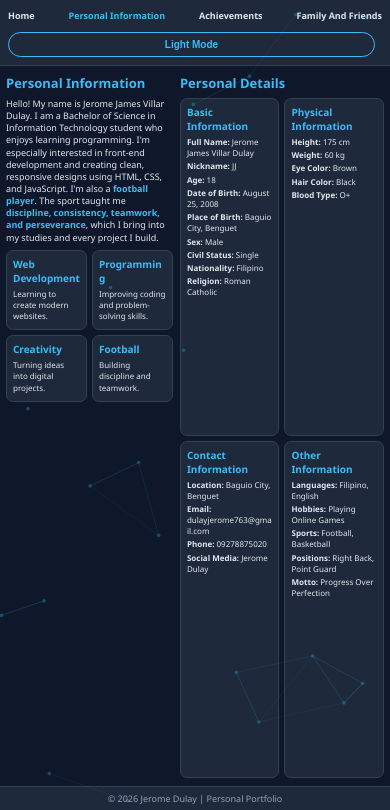
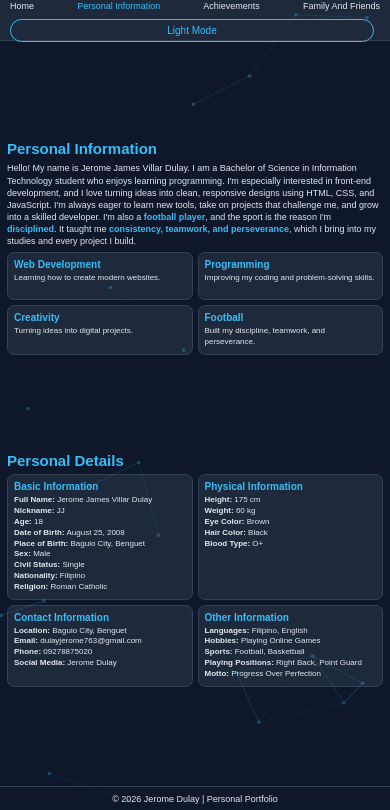
Before and after one commit to dulayjerome763-dotcom/Jerome.08, a plain HTML site: page about.html in a window 390 px wide. Shown: the part 34-844 px from the top of the page. Drawn offline with Linux system fonts and the light colour scheme.

Commit message:
Refactor about.html for improved styling and content

```diff
--- a/about.html
+++ b/about.html
@@ -4,13 +4,14 @@
 <head>
 <meta charset="UTF-8">
 <meta name="viewport" content="width=device-width, initial-scale=1.0">
+
 <title>Personal Information | Jerome Dulay</title>
 
 <style>
 :root {
     --bg: #0f172a;
+    --nav: #1e293b;
     --card: #1e293b;
-    --nav: #1e293b;
     --text: #e2e8f0;
     --muted: #94a3b8;
     --accent: #38bdf8;
@@ -19,8 +20,8 @@
 
 body.light {
     --bg: #f1f5f9;
+    --nav: #ffffff;
     --card: #ffffff;
-    --nav: #ffffff;
     --text: #0f172a;
     --muted: #64748b;
     --accent: #0284c7;
@@ -40,7 +41,7 @@ html, body {
 }
 
 body {
-    font-family: "Segoe UI", Arial, sans-serif;
+    font-family: Arial, Helvetica, sans-serif;
     background: var(--bg);
     color: var(--text);
     transition: background 0.3s, color 0.3s;
@@ -55,22 +56,21 @@ body {
     overflow: hidden;
 }
 
-/* NAVBAR */
+/* NAVIGATION BAR */
 .navbar {
-    flex-shrink: 0;
-    min-height: 65px;
-    padding: 10px 25px;
+    height: 44px;
+    min-height: 44px;
     display: flex;
     justify-content: space-between;
     align-items: center;
-    gap: 12px;
+    padding: 0 20px;
     background: var(--nav);
     border-bottom: 1px solid var(--border);
 }
 
 .logo {
     color: var(--accent);
-    font-size: 19px;
+    font-size: 18px;
     font-weight: bold;
     white-space: nowrap;
 }
@@ -78,70 +78,73 @@ body {
 .navbar ul {
     display: flex;
     align-items: center;
-    justify-content: center;
-    gap: 18px;
+    gap: 22px;
     list-style: none;
 }
 
-.navbar a {
+.navbar ul a {
     color: var(--text);
     text-decoration: none;
     font-size: 13px;
-    font-weight: 600;
     white-space: nowrap;
+    transition: color 0.3s;
 }
 
-.navbar a:hover,
-.navbar a.active {
+.navbar ul a:hover,
+.navbar ul a.active {
     color: var(--accent);
 }
 
+/* THEME BUTTON */
 #themeBtn {
     background: transparent;
     color: var(--accent);
     border: 1px solid var(--accent);
-    padding: 7px 13px;
+    padding: 6px 14px;
     border-radius: 25px;
+    font-size: 12px;
     cursor: pointer;
-    font-weight: bold;
-    font-size: 12px;
     white-space: nowrap;
 }
 
-/* MAIN LAYOUT */
+#themeBtn:hover {
+    background: var(--accent);
+    color: var(--bg);
+}
+
+/* MAIN CONTENT */
 main {
     flex: 1;
     min-height: 0;
-    display: grid;
-    grid-template-columns: 0.9fr 1.1fr;
-    gap: 18px;
-    padding: 15px 25px;
+    display: flex;
+    flex-direction: column;
+    justify-content: space-evenly;
+    padding: 14px 19px 12px;
+    gap: 12px;
     overflow: hidden;
 }
 
 .page-section {
-    min-width: 0;
-    min-height: 0;
     display: flex;
     flex-direction: column;
     gap: 10px;
+    min-height: 0;
 }
 
 h2 {
     color: var(--accent);
-    font-size: clamp(17px, 2vw, 25px);
+    font-size: 23px;
 }
 
 h3 {
     color: var(--accent);
-    font-size: clamp(11px, 1.2vw, 15px);
-    margin-bottom: 5px;
+    font-size: 14px;
+    margin-bottom: 6px;
 }
 
 .intro {
-    font-size: clamp(10px, 1vw, 13px);
-    line-height: 1.55;
-    text-align: justify;
+    font-size: 13px;
+    line-height: 1.45;
 }
 
 .highlight {
@@ -149,19 +152,18 @@ h3 {
     font-weight: bold;
 }
 
-/* CARDS */
+/* CARD LAYOUT */
 .cards {
     display: grid;
-    grid-template-columns: repeat(2, minmax(0, 1fr));
-    gap: 9px;
-    min-height: 0;
+    grid-template-columns: repeat(4, minmax(0, 1fr));
+    gap: 10px;
 }
 
 .card {
     background: var(--card);
     border: 1px solid var(--border);
-    border-radius: 10px;
-    padding: 11px;
+    border-radius: 11px;
+    padding: 12px 13px;
     min-width: 0;
     overflow-wrap: anywhere;
     transition: border-color 0.3s;
@@ -172,53 +174,51 @@ h3 {
 }
 
 .card p {
-    font-size: clamp(9px, 0.95vw, 12px);
-    line-height: 1.5;
-    margin-bottom: 3px;
+    font-size: 13px;
+    line-height: 1.45;
+}
+
+.card strong {
+    color: var(--text);
 }
 
 /* INTEREST CARDS */
 .interests .card {
-    min-height: 65px;
+    min-height: 85px;
 }
 
-/* PERSONAL DETAILS */
-.details {
-    flex: 1;
-    grid-template-rows: 1fr 1fr;
-}
-
+/* PERSONAL DETAILS CARDS */
 .details .card {
-    overflow: hidden;
+    min-height: 215px;
 }
 
 /* FOOTER */
 footer {
-    flex-shrink: 0;
-    text-align: center;
-    padding: 8px;
-    background: var(--nav);
+    height: 32px;
+    min-height: 32px;
+    display: flex;
+    justify-content: center;
+    align-items: center;
+    background: var(--bg);
     border-top: 1px solid var(--border);
-    color: var(--muted);
-    font-size: 11px;
+    font-size: 13px;
 }
 
-/* TABLETS */
-@media (max-width: 900px) {
+/* MEDIUM SCREENS */
+@media (max-width: 950px) {
     .navbar {
-        padding: 10px 14px;
-        gap: 8px;
+        padding: 0 12px;
     }
 
     .logo {
-        font-size: 15px;
+        font-size: 14px;
     }
 
     .navbar ul {
         gap: 10px;
     }
 
-    .navbar a {
+    .navbar ul a {
         font-size: 11px;
     }
 
@@ -228,18 +228,27 @@ footer {
     }
 
     .card {
-        padding: 8px;
+        padding: 9px;
+    }
+
+    .card p {
+        font-size: 11px;
+    }
+
+    .details .card {
+        min-height: 0;
     }
 }
 
-/* IPHONE AND SMALL SCREENS */
+/* IPHONE / SMALL SCREENS */
 @media (max-width: 600px) {
     .navbar {
-        min-height: 100px;
-        padding: 8px;
+        height: 75px;
+        min-height: 75px;
+        padding: 7px 10px;
         display: grid;
         grid-template-columns: 1fr auto;
-        gap: 7px;
+        gap: 6px;
     }
 
     .logo {
@@ -247,34 +256,32 @@ footer {
     }
 
     #themeBtn {
-        padding: 6px 9px;
         font-size: 10px;
+        padding: 5px 9px;
     }
 
     .navbar ul {
         grid-column: 1 / -1;
-        display: grid;
-        grid-template-columns: repeat(4, auto);
         justify-content: space-between;
         gap: 5px;
     }
 
-    .navbar a {
+    .navbar ul a {
         font-size: 9px;
     }
 
     main {
-        grid-template-columns: 0.9fr 1.1fr;
-        gap: 7px;
-        padding: 8px 6px;
+        justify-content: space-evenly;
+        padding: 7px;
+        gap: 5px;
     }
 
     .page-section {
-        gap: 6px;
+        gap: 5px;
     }
 
     h2 {
-        font-size: 13px;
+        font-size: 15px;
     }
 
     h3 {
@@ -285,10 +292,10 @@ footer {
     .intro {
         font-size: 9px;
         line-height: 1.35;
-        text-align: left;
     }
 
     .cards {
+        grid-template-columns: repeat(2, minmax(0, 1fr));
         gap: 5px;
     }
 
@@ -299,47 +306,54 @@ footer {
 
     .card p {
         font-size: 8px;
-        line-height: 1.4;
-        margin-bottom: 2px;
+        line-height: 1.35;
     }
 
     .interests .card {
-        min-height: 55px;
+        min-height: 48px;
+    }
+
+    .details .card {
+        min-height: 0;
     }
 
     footer {
-        padding: 5px;
+        height: 24px;
+        min-height: 24px;
         font-size: 9px;
     }
 }
 
-/* SHORT SCREEN ADJUSTMENT */
-@media (max-height: 650px) {
-    .navbar {
-        min-height: 48px;
-        padding: 5px 12px;
-    }
-
+/* SHORT SCREENS */
+@media (max-height: 650px) and (min-width: 601px) {
     main {
         padding-top: 7px;
         padding-bottom: 7px;
-        gap: 8px;
+        gap: 6px;
     }
 
     .page-section {
-        gap: 5px;
+        gap: 6px;
+    }
+
+    .details .card {
+        min-height: 0;
+    }
+
+    .interests .card {
+        min-height: 65px;
     }
 
     .card {
-        padding: 6px;
+        padding: 8px;
     }
 
-    .intro {
-        line-height: 1.3;
+    .card p {
+        font-size: 11px;
     }
 
-    footer {
-        padding: 4px;
+    h2 {
+        font-size: 20px;
     }
 }
 </style>
@@ -349,6 +363,7 @@ footer {
 
 <div class="page">
 
+<!-- NAVBAR -->
 <header>
 <nav class="navbar">
 
@@ -366,36 +381,28 @@ footer {
 </nav>
 </header>
 
+<!-- MAIN CONTENT -->
 <main>
 
-<!-- LEFT SIDE -->
+<!-- PERSONAL INFORMATION -->
 <section class="page-section">
 
 <h2>Personal Information</h2>
 
 <p class="intro">
-Hello! My name is Jerome James Villar Dulay.
-I am a Bachelor of Science in Information Technology
-student who enjoys learning programming. I'm especially
-interested in front-end development and creating clean,
-responsive designs using HTML, CSS, and JavaScript.
-
-I'm also a <span class="highlight">football player</span>.
-The sport taught me <span class="highlight">discipline,
-consistency, teamwork, and perseverance</span>, which I
-bring into my studies and every project I build.
+Hello! My name is Jerome James Villar Dulay. I am a Bachelor of Science in Information Technology student who enjoys learning programming. I'm especially interested in front-end development, and I love turning ideas into clean, responsive designs using HTML, CSS, and JavaScript. I'm always eager to learn new tools, take on projects that challenge me, and grow into a skilled developer. I'm also a <span class="highlight">football player</span>, and the sport is the reason I'm <span class="highlight">disciplined</span>. It taught me <span class="highlight">consistency, teamwork, and perseverance</span>, which I bring into my studies and every project I build.
 </p>
 
 <div class="cards interests">
 
 <div class="card">
 <h3>Web Development</h3>
-<p>Learning to create modern websites.</p>
+<p>Learning how to create modern websites.</p>
 </div>
 
 <div class="card">
 <h3>Programming</h3>
-<p>Improving coding and problem-solving skills.</p>
+<p>Improving my coding and problem-solving skills.</p>
 </div>
 
 <div class="card">
@@ -405,13 +412,13 @@ bring into my studies and every project I build.
 
 <div class="card">
 <h3>Football</h3>
-<p>Building discipline and teamwork.</p>
+<p>Built my discipline, teamwork, and perseverance.</p>
 </div>
 
 </div>
 </section>
 
-<!-- RIGHT SIDE -->
+<!-- PERSONAL DETAILS -->
 <section class="page-section">
 
 <h2>Personal Details</h2>
@@ -453,7 +460,7 @@ bring into my studies and every project I build.
 <p><strong>Languages:</strong> Filipino, English</p>
 <p><strong>Hobbies:</strong> Playing Online Games</p>
 <p><strong>Sports:</strong> Football, Basketball</p>
-<p><strong>Positions:</strong> Right Back, Point Guard</p>
+<p><strong>Playing Positions:</strong> Right Back, Point Guard</p>
 <p><strong>Motto:</strong> Progress Over Perfection</p>
 </div>
 
@@ -462,12 +469,14 @@ bring into my studies and every project I build.
 
 </main>
 
+<!-- FOOTER -->
 <footer>
 <p>© 2026 Jerome Dulay | Personal Portfolio</p>
 </footer>
 
 </div>
 
+<!-- DARK / LIGHT MODE -->
 <script>
 const themeBtn = document.getElementById("themeBtn");
 
@@ -488,6 +497,7 @@ try {
 setTheme(savedTheme);
 
 themeBtn.addEventListener("click", function() {
+
     const newTheme = document.body.classList.contains("light")
         ? "dark"
         : "light";
@@ -497,6 +507,7 @@ themeBtn.addEventListener("click", function() {
     try {
         localStorage.setItem("theme", newTheme);
     } catch (error) {}
+
 });
 </script>
 
```
